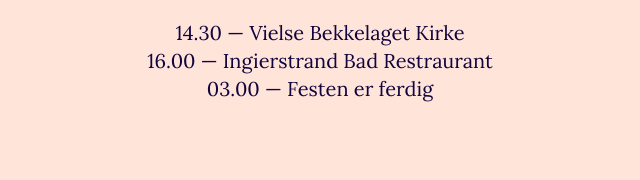
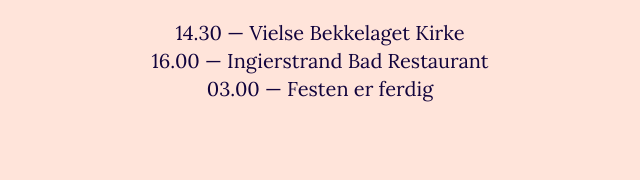
Before and after one commit to danielmahal/benteogolav.no, a website: page src/next/praktisk.html in a window 1280 px wide. Shown: the part 301-481 px from the top of the page, 320-960 px from the left. Drawn offline with Linux system fonts and the light colour scheme.

Commit message:
restRaurant

```diff
--- a/src/next/praktisk.html
+++ b/src/next/praktisk.html
@@ -40,7 +40,7 @@
 
             <li>
               <span class="time">16.00</span> —
-              <span class="activity">Ingierstrand Bad Restraurant</span>
+              <span class="activity">Ingierstrand Bad Restaurant</span>
             </li>
 
             <li>
```
